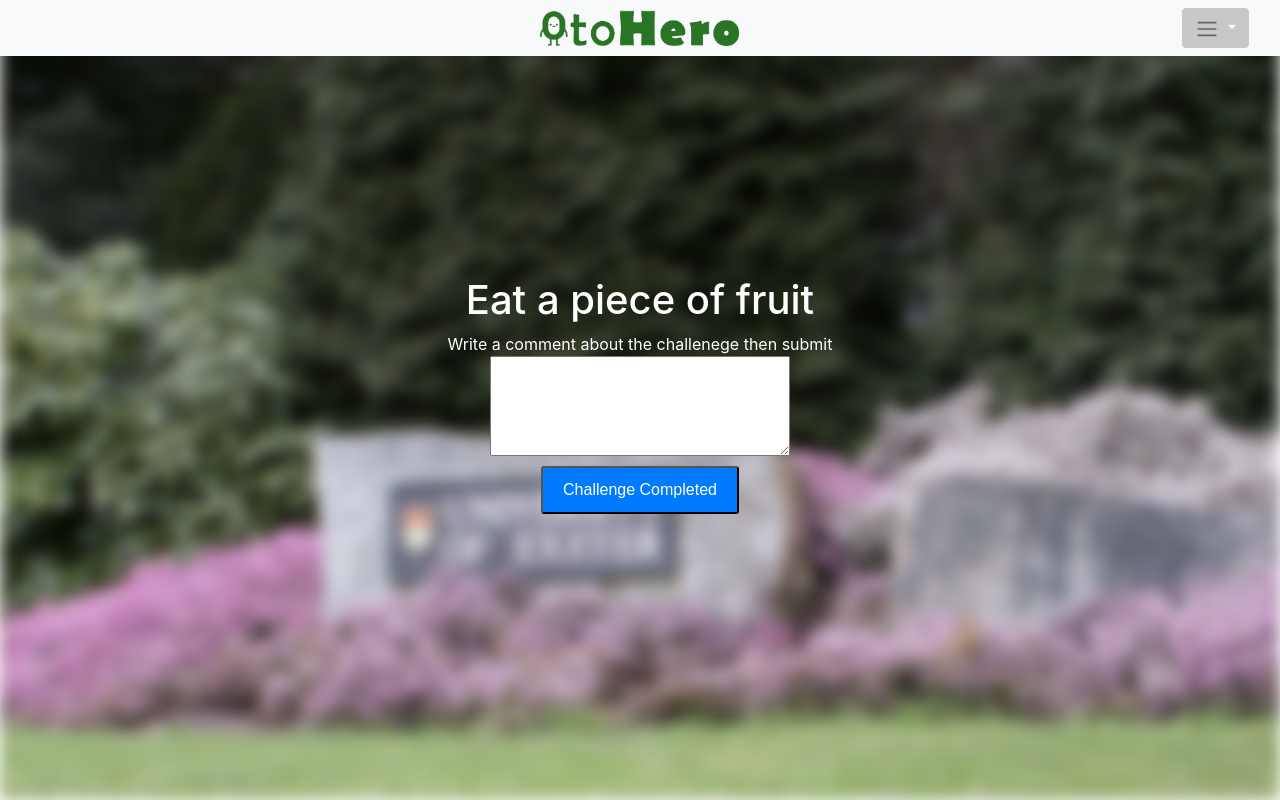
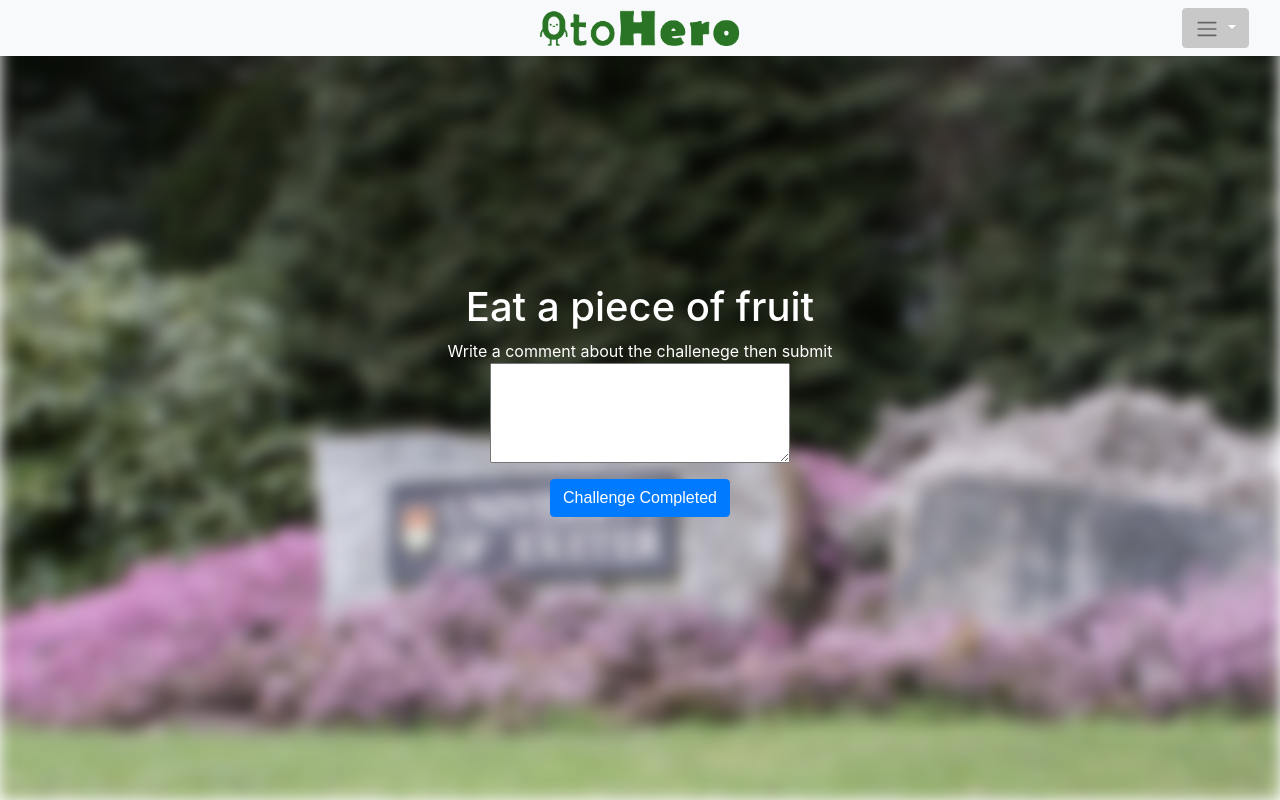
Before and after one commit to Robert-Lucas7/ECM2434_Group_Software_Project, a Django app: page /project/make_post/ in a window 1280 px wide. Run offline with Django 5.2, Linux system fonts and the light colour scheme; data comes from the database, SQL or seed files in the repository; some libraries are stand-ins or nearby versions.

Commit message:
Changed submit button classes

```diff
--- a/sustainability_project/project/templates/project/make_post.html
+++ b/sustainability_project/project/templates/project/make_post.html
@@ -12,6 +12,7 @@
             align-items: center;
             flex-direction: column;
         }
+        /*
         .button {
             display: inline-block;
             padding: 10px 20px;
@@ -24,7 +25,7 @@
         }
         .button:hover {
             background-color: #0056b3;
-        }
+        }*/
     </style>
 </head>
         <div class="challenge-section">
@@ -38,7 +39,7 @@
                     {% csrf_token %}
                     <!-- {{form.comment.label_tag}} -->
                     {{form.comment}}
-                    <button type="submit" class="button">Challenge Completed</button>
+                    <button type="submit" class="btn btn-primary mt-3">Challenge Completed</button>
                 </form>
             </div>
 
```
